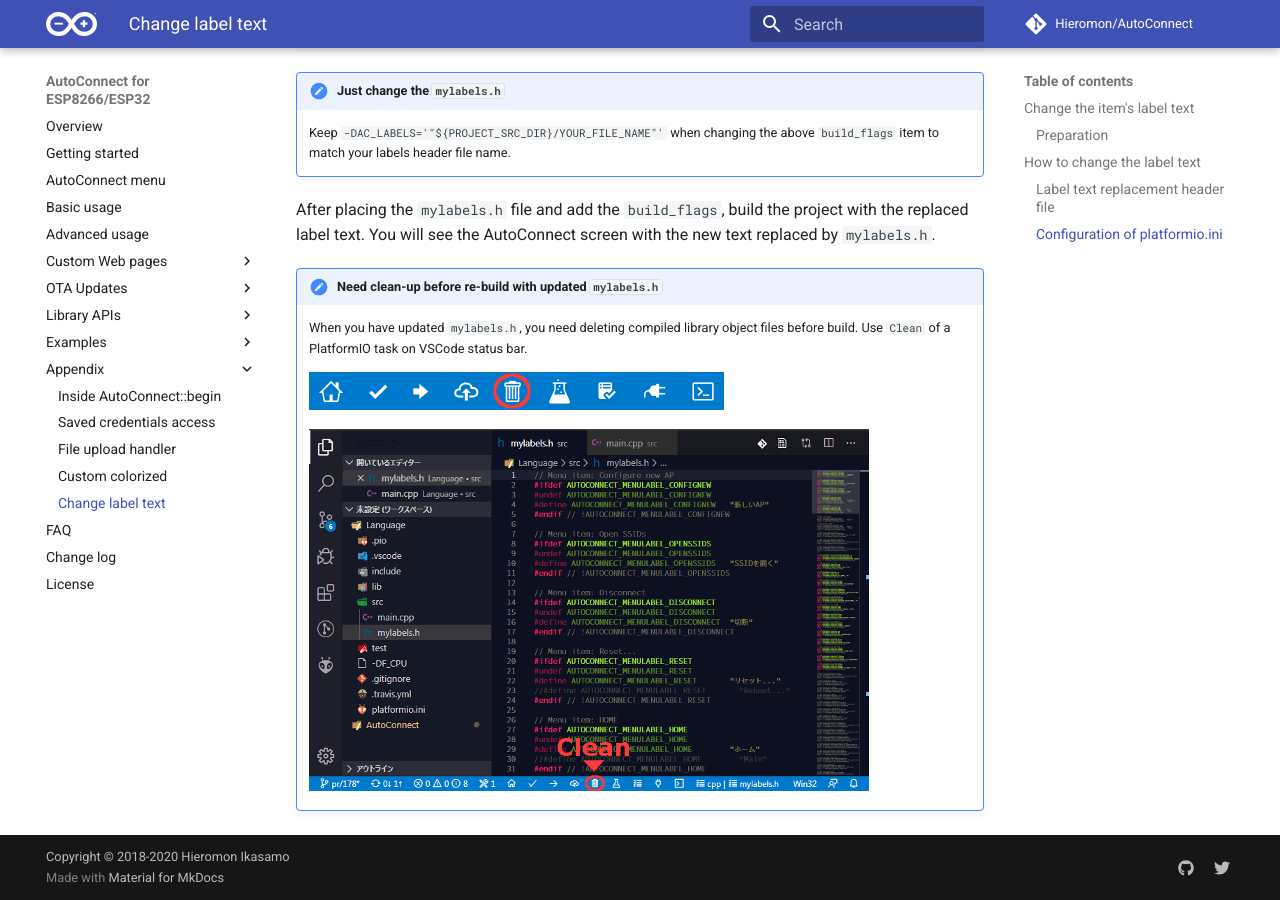
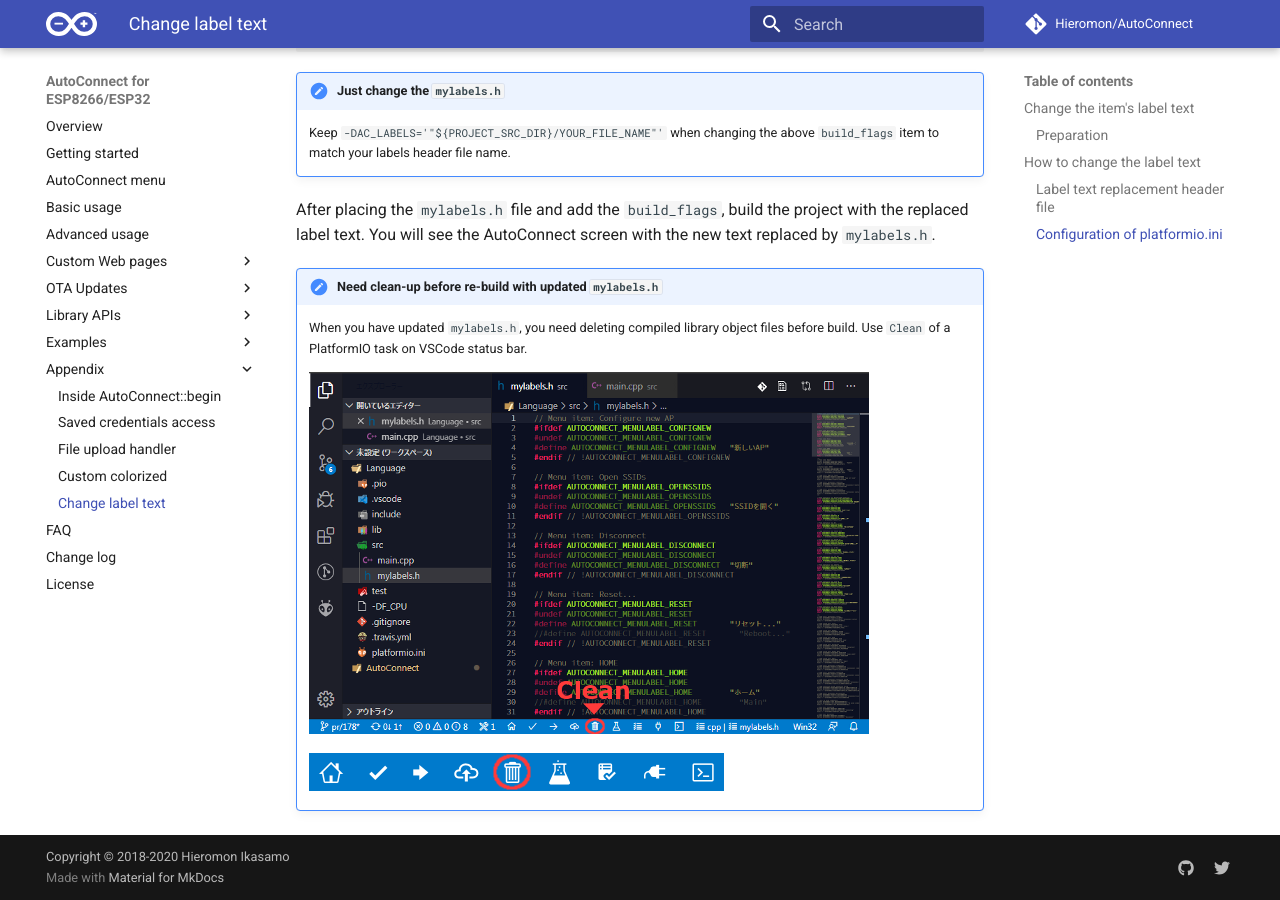
Before and after one commit to Hieromon/AutoConnect, an MkDocs documentation site: the page built from mkdocs/changelabel.md, in a window 1280 px wide and 900 px high, scrolled down 4577 px. Built offline with MkDocs 1.6.1 and Material for MkDocs 9.7.7, drawn with Linux system fonts in a browser that asks for light colours; nearby versions of some CDN libraries; comment, search, counter and statistics services are not loaded.

Commit message:
Readability Improvement

```diff
--- a/mkdocs/changelabel.md
+++ b/mkdocs/changelabel.md
@@ -116,5 +116,5 @@
 
 !!! caution "Need clean-up before re-build with updated `mylabels.h`"
     When you have updated `mylabels.h`, you need deleting compiled library object files before build. Use `Clean` of a PlatformIO task on VSCode status bar.
+    <p><img src="images/vscode_clean.png"></p>
     <p><img src="images/vscode_statusbar.png"></p>
-    <p><img src="images/vscode_clean.png"></p>
```
